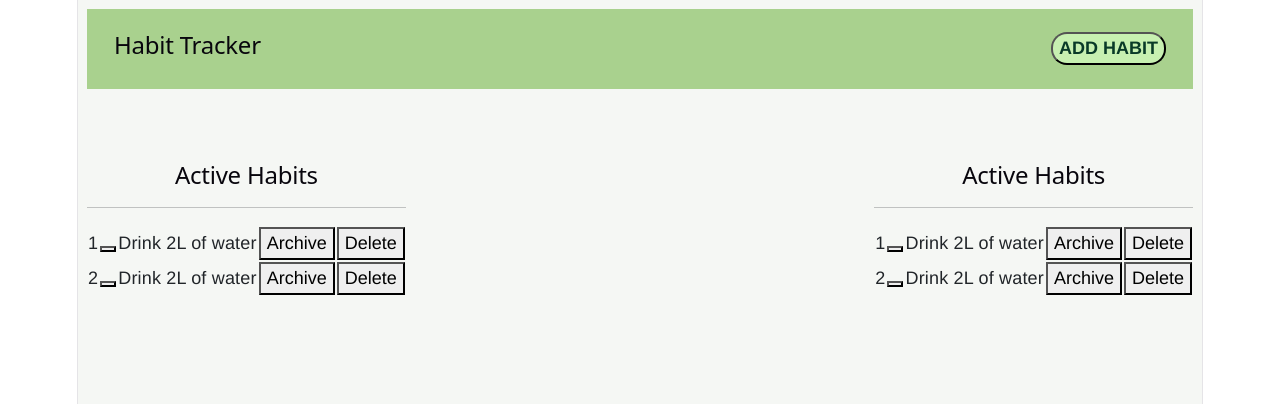
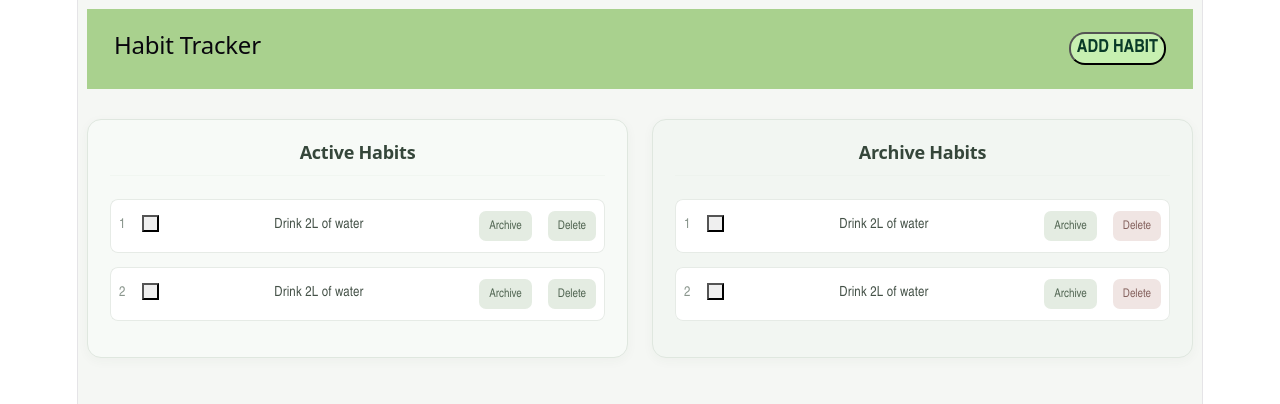
Before and after one commit to NischalBhatta/ht_client, a React (Vite) app: page / in a window 1280 px wide. Shown: the top 404 px of the page. Built offline with nearby package versions, Linux system fonts and the light colour scheme.

Commit message:
Added uniform style to the list using CSS and bootstrap.Need to add UI design for the habit streak

```diff
--- a/src/App.css
+++ b/src/App.css
@@ -1,5 +1,5 @@
 * {
-  font-family: "Franklin Gothic Medium", "Arial Narrow", Arial, sans-serif;
+  font-family: "Arial Narrow", Arial, sans-serif;
 }
 
 .wrapper {
@@ -30,8 +30,194 @@
 }
 
 .habit-list {
-  display: flex;
-  justify-content: space-between;
-  align-items: center;
-  margin-top: 4rem;
+  display: grid;
+  grid-template-columns: 1fr 1fr;
+  gap: 24px;
+
+  width: 100%;
+  margin-top: 30px;
 }
+
+.active-table {
+  padding: 22px;
+
+  border: 1px solid #dfe7df;
+  border-radius: 14px;
+
+  background-color: #f7faf7;
+
+  box-shadow: 0 3px 12px rgba(40, 70, 50, 0.04);
+}
+
+/* Make the second panel slightly different */
+
+.active-table:nth-child(2) {
+  background-color: #f2f6f2;
+}
+
+.table-header {
+  margin-bottom: 16px;
+}
+
+.table-header h2 {
+  margin: 0;
+
+  color: #35463a;
+
+  font-size: 18px;
+  font-weight: 600;
+}
+
+.table-header hr {
+  margin: 12px 0 0;
+
+  border: 0;
+  border-top: 1px solid #dfe6df;
+}
+
+.active-list {
+  width: 100%;
+
+  border-collapse: separate;
+  border-spacing: 0 7px;
+}
+
+.active-list tr {
+  background-color: #ffffff;
+
+  transition:
+    background-color 0.2s ease,
+    box-shadow 0.2s ease;
+}
+
+.active-list tr:hover {
+  background-color: #fbfdfb;
+
+  box-shadow: 0 2px 8px rgba(40, 70, 50, 0.05);
+}
+
+.active-list td {
+  padding: 11px 8px;
+
+  color: #455248;
+
+  font-size: 14px;
+
+  border-top: 1px solid #e6ebe6;
+  border-bottom: 1px solid #e6ebe6;
+}
+
+.active-list td:first-child {
+  width: 35px;
+
+  color: #8a968d;
+
+  text-align: center;
+
+  border-left: 1px solid #e6ebe6;
+
+  border-radius: 8px 0 0 8px;
+}
+
+/* Habit name */
+
+.active-list td:nth-child(3) {
+  width: 100%;
+
+  font-weight: 500;
+}
+
+/* Last cell */
+
+.active-list td:last-child {
+  border-right: 1px solid #e6ebe6;
+
+  border-radius: 0 8px 8px 0;
+}
+
+.handleToggleButton {
+  width: 17px;
+  height: 17px;
+
+  margin: 0;
+
+  accent-color: #718b73;
+
+  cursor: pointer;
+}
+
+.handleArchiveButton,
+.handleDeleteButton {
+  border: none;
+
+  padding: 6px 10px;
+
+  border-radius: 7px;
+
+  font-size: 12px;
+  font-weight: 500;
+
+  cursor: pointer;
+
+  transition:
+    background-color 0.2s ease,
+    transform 0.15s ease;
+}
+
+.handleArchiveButton:hover,
+.handleDeleteButton:hover {
+  transform: translateY(-1px);
+}
+
+.handleArchiveButton {
+  background-color: #e4ece2;
+
+  color: #526653;
+}
+
+.handleArchiveButton:hover {
+  background-color: #d8e4d5;
+}
+
+/* =========================================
+   DELETE
+========================================= */
+
+.handleDeleteButton {
+  background-color: #f0e5e3;
+
+  color: #86635f;
+}
+
+.handleDeleteButton:hover {
+  background-color: #eadbd8;
+}
+
+/* =========================================
+   MOBILE
+========================================= */
+
+@media (max-width: 768px) {
+  .habit-list {
+    grid-template-columns: 1fr;
+  }
+}
+
+@media (max-width: 500px) {
+  .active-table {
+    padding: 16px;
+  }
+
+  .active-list td {
+    padding: 9px 5px;
+
+    font-size: 13px;
+  }
+
+  .handleArchiveButton,
+  .handleDeleteButton {
+    padding: 5px 7px;
+
+    font-size: 11px;
+  }
+}
--- a/src/components/habitList.jsx
+++ b/src/components/habitList.jsx
@@ -32,10 +32,20 @@ export const HabitList = ({
                   </td>
                   <td>{item.name}</td>
                   <td>
-                    <button className="handleArchiveButton">Archive</button>
+                    <button
+                      className="handleArchiveButton"
+                      onClick={() => handleArchiveToggle(item._id)}
+                    >
+                      Archive
+                    </button>
                   </td>
                   <td>
-                    <button className="handleArchiveButton">Delete</button>
+                    <button
+                      className="handleArchiveButton"
+                      onClick={() => handleDelete(item._id)}
+                    >
+                      Delete
+                    </button>
                   </td>
                 </tr>
                 <tr></tr>
@@ -48,7 +58,7 @@ export const HabitList = ({
       {/* archived habits */}
       <div className="active-table">
         <div className="table-header">
-          <h2>Active Habits</h2>
+          <h2>Archive Habits</h2>
 
           <hr />
         </div>
@@ -68,10 +78,20 @@ export const HabitList = ({
                   </td>
                   <td>{item.name}</td>
                   <td>
-                    <button className="handleArchiveButton">Archive</button>
+                    <button
+                      className="handleArchiveButton"
+                      onClick={() => handleArchiveToggle(item._id)}
+                    >
+                      Archive
+                    </button>
                   </td>
                   <td>
-                    <button className="handleArchiveButton">Delete</button>
+                    <button
+                      className="handleDeleteButton"
+                      onClick={() => handleDelete(item._id)}
+                    >
+                      Delete
+                    </button>
                   </td>
                 </tr>
                 <tr></tr>
```
